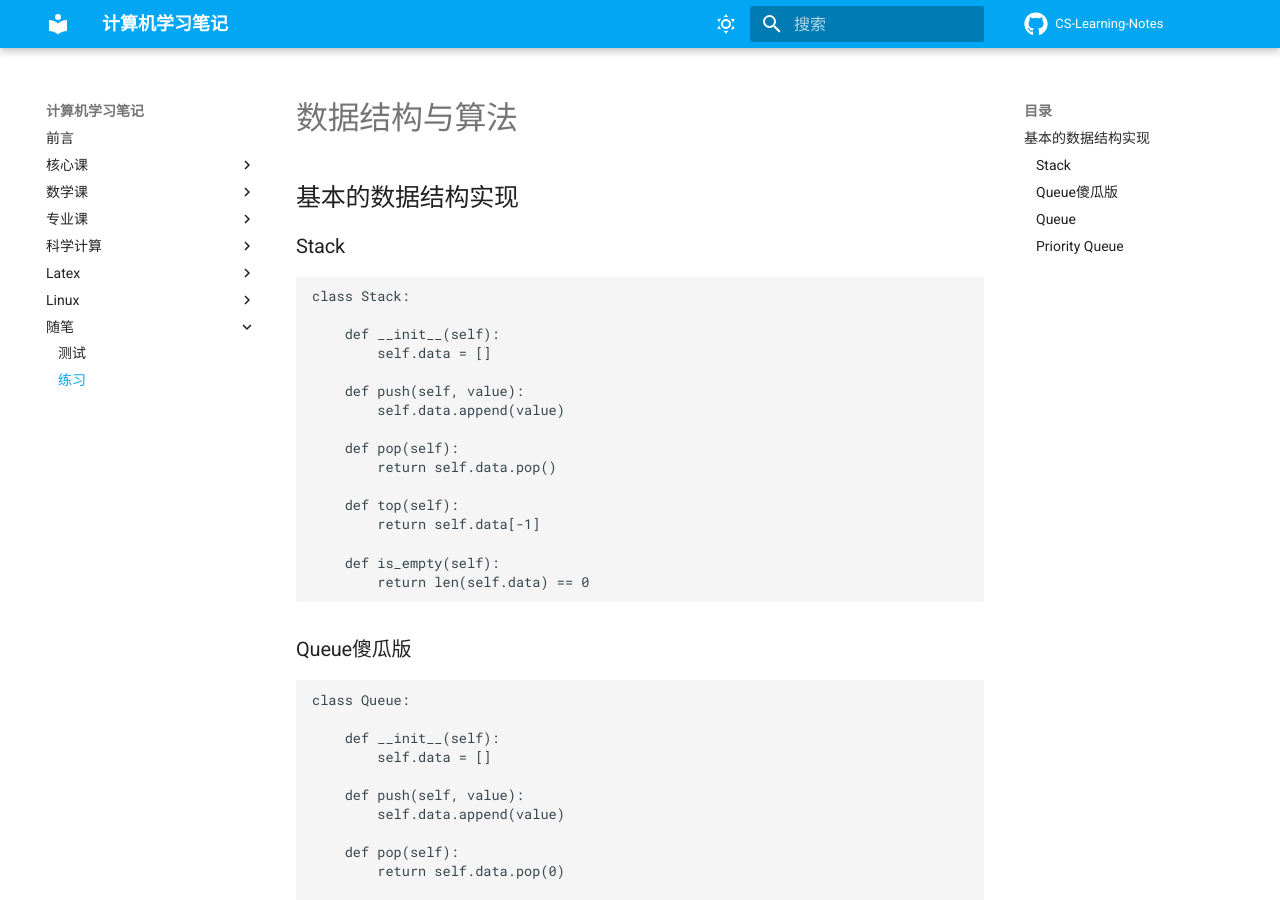
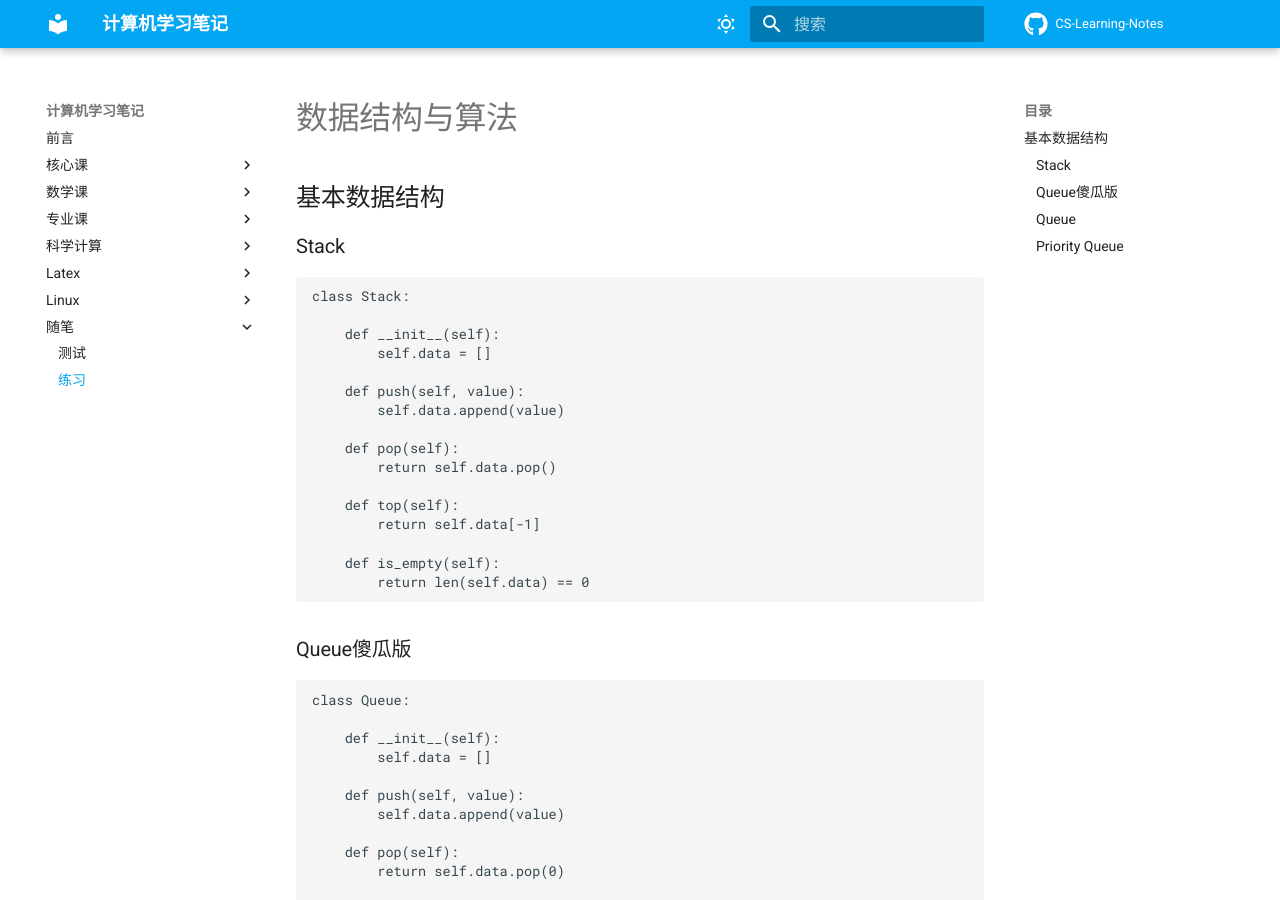
Before and after one commit to eecse/CS-Learning-Notes, an MkDocs documentation site: the page built from docs/exercise/python.md, in a window 1280 px wide and 900 px high. Built offline with MkDocs 1.6.1 and Material for MkDocs 9.7.7, drawn with Linux system fonts in a browser that asks for light colours; comment, search, counter and statistics services are not loaded.

Commit message:
Update python.md

```diff
--- a/docs/exercise/python.md
+++ b/docs/exercise/python.md
@@ -1,6 +1,6 @@
 # 数据结构与算法
 
-## 基本的数据结构实现
+## 基本数据结构
 
 ### Stack
 
```
